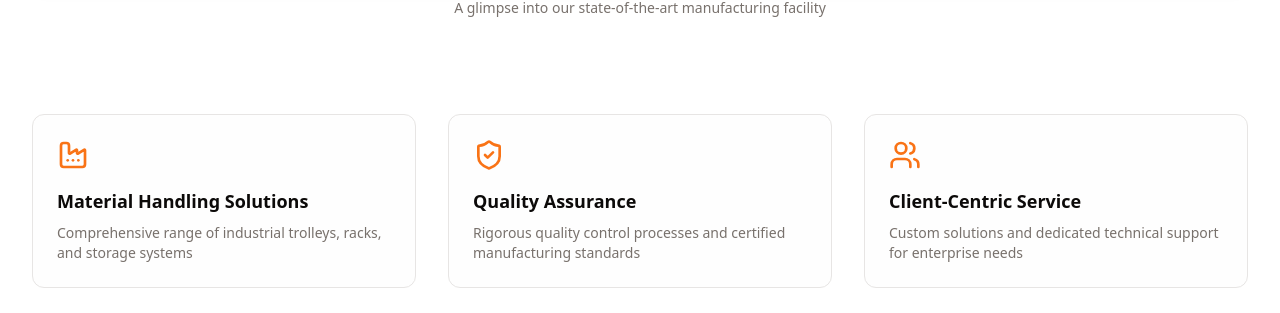
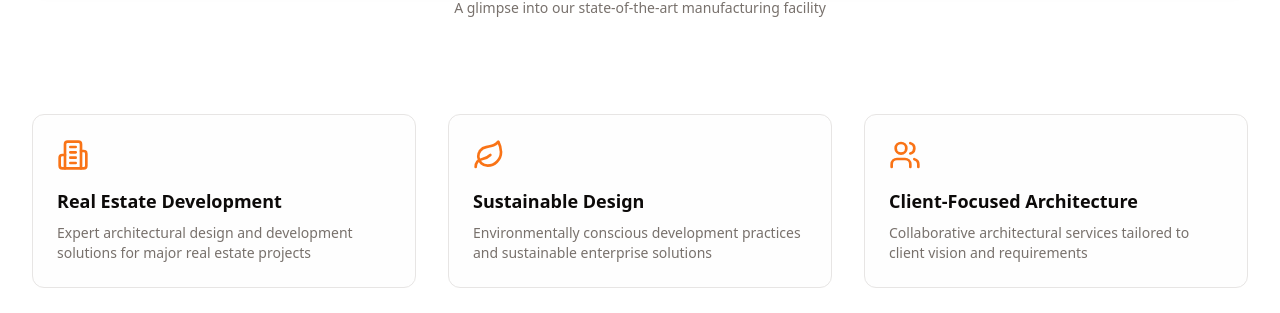
Before and after one commit to Souravvmishra/anish-web, a Next.js app: page / in a window 1280 px wide. Shown: the part 1374-1687 px from the top of the page. Built offline with nearby package versions, Linux system fonts and the light colour scheme; a web font is replaced by a local one.

Commit message:
footer number

```diff
--- a/src/components/main/footer.tsx
+++ b/src/components/main/footer.tsx
@@ -70,17 +70,21 @@ export const Footer = () => {
                             <div className="flex items-center gap-2">
                                 <Phone className="w-4 h-4 text-primary" />
                                 <div className="gap-2">
-                                    <Button variant="link" className=" px-0 text-muted-foreground">
-                                        +91 65122 83633
-                                    </Button>
+                                    <Link href={'tel:+916512283633'}>
+                                        <Button variant="link" className=" px-0 text-muted-foreground">
+                                            +91 65122 83633
+                                        </Button>
+                                    </Link>
                                 </div>
                             </div>
                             <div className="flex items-center gap-2">
                                 <Phone className="w-4 h-4 text-primary" />
                                 <div className="">
-                                    <Button variant="link" className="px-0 text-muted-foreground">
-                                        +91 65122 83633
-                                    </Button>
+                                    <Link href="tel:+9170335598001">
+                                        <Button variant="link" className="px-0 text-muted-foreground">
+                                            +91 70335 598001
+                                        </Button>
+                                    </Link>
                                 </div>
                             </div>
                         </div>
--- a/src/components/main/landing.tsx
+++ b/src/components/main/landing.tsx
@@ -1,16 +1,16 @@
 "use client"
 
 // LandingPage.tsx
+import sendEmail from "@/actions/send-email"
 import { Button } from "@/components/ui/button"
-import { Play, Award, ShieldCheck, Factory, PackageCheck, Users, Loader2, MailCheck } from "lucide-react"
-import { Dialog, DialogContent, DialogHeader, DialogTitle, DialogDescription, DialogTrigger } from "@/components/ui/dialog"
+import { Dialog, DialogContent, DialogDescription, DialogHeader, DialogTitle, DialogTrigger } from "@/components/ui/dialog"
+import { useToast } from "@/hooks/use-toast"
+import { Award, Building2, Leaf, Loader2, MailCheck, PackageCheck, Play, Users } from "lucide-react"
+import Link from "next/link"
 import { useState } from "react"
 import { useFormStatus } from "react-dom"
-import sendEmail from "@/actions/send-email"
+import { Input } from "../ui/input"
 import { Label } from "../ui/label"
-import { Input } from "../ui/input"
-import { useToast } from "@/hooks/use-toast"
-import Link from "next/link"
 
 const EmailForm = () => {
     const [email, setEmail] = useState('')
@@ -174,26 +174,24 @@ export const LandingPage = () => {
 
                 <div className="mt-24 grid gap-8 sm:grid-cols-2 lg:grid-cols-3">
                     <div className="p-6 border rounded-xl bg-muted/10">
-                        <Factory className="w-8 h-8 text-primary" />
-                        <h3 className="mt-4 text-lg font-semibold">Material Handling Solutions</h3>
+                        <Building2 className="w-8 h-8 text-primary" />
+                        <h3 className="mt-4 text-lg font-semibold">Real Estate Development</h3>
                         <p className="mt-2 text-sm text-muted-foreground">
-                            Comprehensive range of industrial trolleys, racks, and storage systems
+                            Expert architectural design and development solutions for major real estate projects
                         </p>
                     </div>
-
                     <div className="p-6 border rounded-xl bg-muted/10">
-                        <ShieldCheck className="w-8 h-8 text-primary" />
-                        <h3 className="mt-4 text-lg font-semibold">Quality Assurance</h3>
+                        <Leaf className="w-8 h-8 text-primary" />
+                        <h3 className="mt-4 text-lg font-semibold">Sustainable Design</h3>
                         <p className="mt-2 text-sm text-muted-foreground">
-                            Rigorous quality control processes and certified manufacturing standards
+                            Environmentally conscious development practices and sustainable enterprise solutions
                         </p>
                     </div>
-
                     <div className="p-6 border rounded-xl bg-muted/10">
                         <Users className="w-8 h-8 text-primary" />
-                        <h3 className="mt-4 text-lg font-semibold">Client-Centric Service</h3>
+                        <h3 className="mt-4 text-lg font-semibold">Client-Focused Architecture</h3>
                         <p className="mt-2 text-sm text-muted-foreground">
-                            Custom solutions and dedicated technical support for enterprise needs
+                            Collaborative architectural services tailored to client vision and requirements
                         </p>
                     </div>
                 </div>
```
